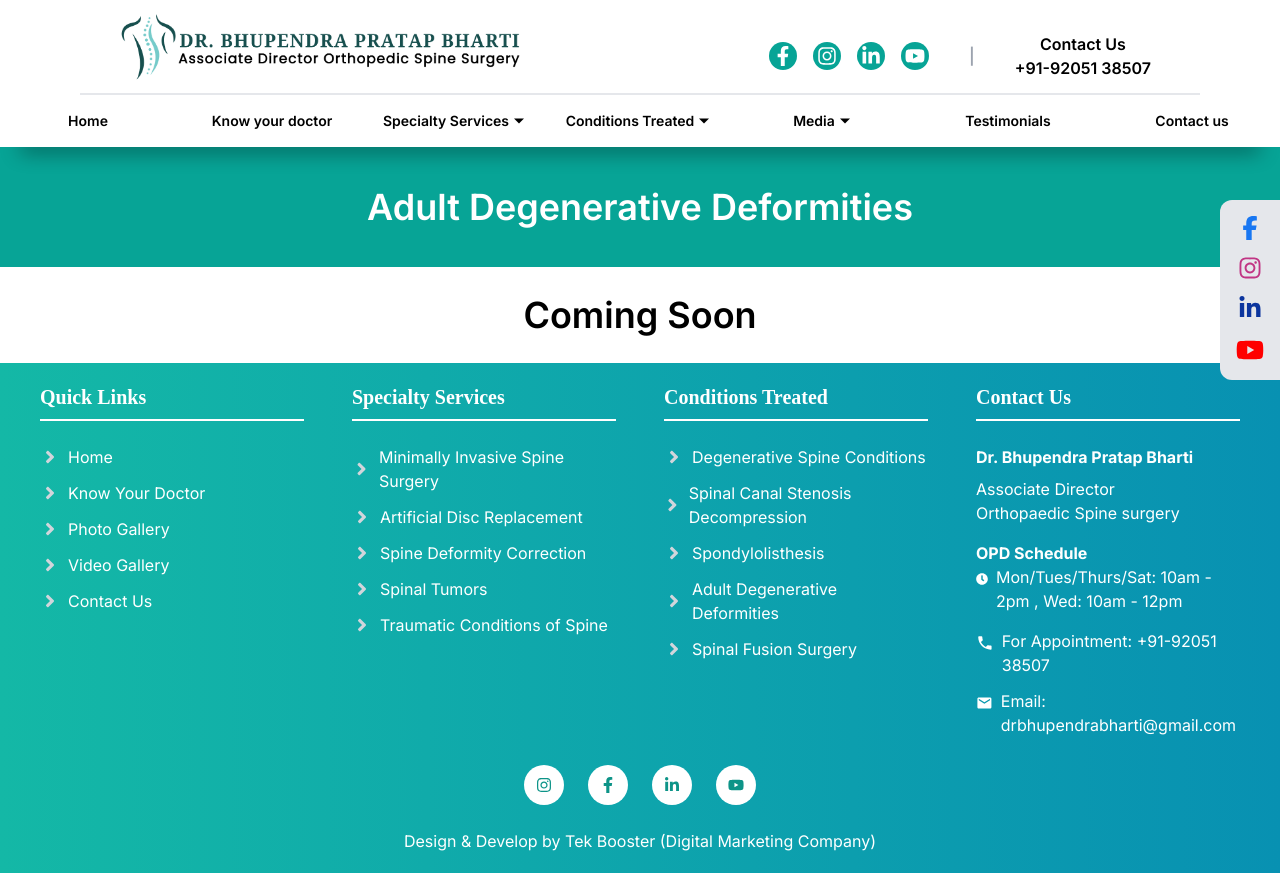
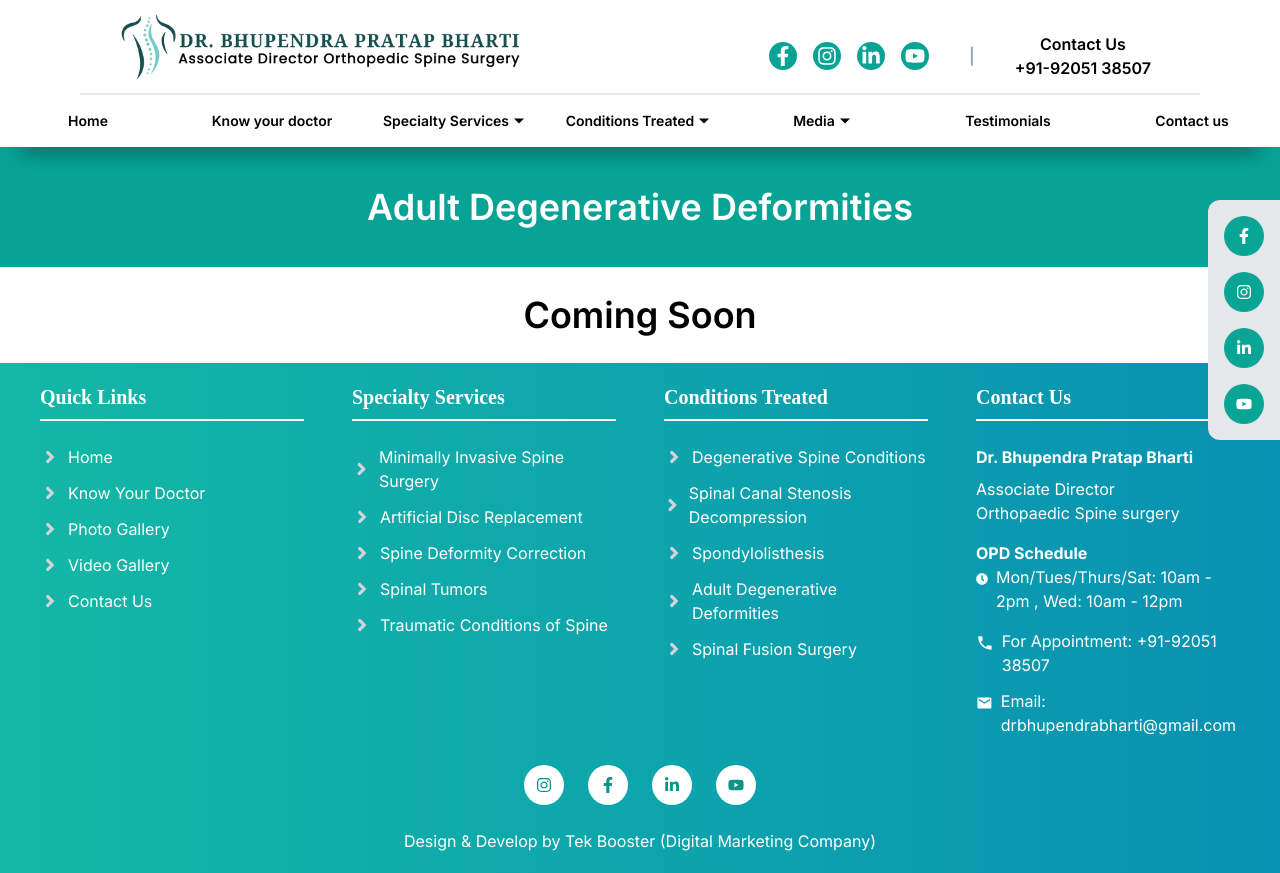
Before and after one commit to AQITPvtLtd/bb, a Next.js app: page /conditions-treated/adult-degenerative-deformities in a window 1280 px wide. Built offline with nearby package versions, Linux system fonts and the light colour scheme.

Commit message:
update sidebar

```diff
--- a/src/components/SocialLinks.jsx
+++ b/src/components/SocialLinks.jsx
@@ -1,65 +1,49 @@
 import React from 'react'
 import Link from 'next/link'
+import { FaInstagram, FaFacebookF, FaLinkedinIn, FaYoutube } from 'react-icons/fa';
 const SocialLinks = () => {
     return (
         <div>
             <div className="hidden sm:flex gap-4 fixed top-0 mt-[200px] right-0 flex-col justify-center items-center p-4 bg-gray-200 z-40 rounded-l-xl">
                 {/* facebook */}
-                <div className="group relative w-max transition-transform duration-500 hover:scale-125">
+                <div className="group text-white relative w-max cursor-pointer transition-transform duration-500 bg-[#08a494] hover:bg-[#06695F] rounded-full p-3 hover:scale-125">
                     <Link
                         href="https://www.facebook.com/profile.php?id=100066588493905"
                         role="button"
                         target="_blank"
                     >
-                        <span className="[&>svg]:h-6 [&>svg]:w-6 [&>svg]:fill-[#1877f2]">
-                            <svg xmlns="http://www.w3.org/2000/svg" viewBox="0 0 320 512">
-                                <path d="M80 299.3V512H196V299.3h86.5l18-97.8H196V166.9c0-51.7 20.3-71.5 72.7-71.5c16.3 0 29.4 .4 37 1.2V7.9C291.4 4 256.4 0 236.2 0C129.3 0 80 50.5 80 159.4v42.1H14v97.8H80z" />
-                            </svg>
-                        </span>
+                        <FaFacebookF />
                     </Link>
                 </div>
                 {/* Instagram */}
-                <div className="group relative w-max transition-transform duration-500 hover:scale-125">
+                <div className="group text-white relative w-max cursor-pointer transition-transform duration-500 bg-[#08a494] hover:bg-[#06695F] rounded-full p-3 hover:scale-125">
                     <Link
                         href="https://www.instagram.com/drbhupendrabharti/?hl=en"
                         role="button"
                         target="_blank"
                     >
-                        <span className="[&>svg]:h-6 [&>svg]:w-6 [&>svg]:fill-[#c13584]">
-                            <svg xmlns="http://www.w3.org/2000/svg" viewBox="0 0 448 512">
-                                <path d="M224.1 141c-63.6 0-114.9 51.3-114.9 114.9s51.3 114.9 114.9 114.9S339 319.5 339 255.9 287.7 141 224.1 141zm0 189.6c-41.1 0-74.7-33.5-74.7-74.7s33.5-74.7 74.7-74.7 74.7 33.5 74.7 74.7-33.6 74.7-74.7 74.7zm146.4-194.3c0 14.9-12 26.8-26.8 26.8-14.9 0-26.8-12-26.8-26.8s12-26.8 26.8-26.8 26.8 12 26.8 26.8zm76.1 27.2c-1.7-35.9-9.9-67.7-36.2-93.9-26.2-26.2-58-34.4-93.9-36.2-37-2.1-147.9-2.1-184.9 0-35.8 1.7-67.6 9.9-93.9 36.1s-34.4 58-36.2 93.9c-2.1 37-2.1 147.9 0 184.9 1.7 35.9 9.9 67.7 36.2 93.9s58 34.4 93.9 36.2c37 2.1 147.9 2.1 184.9 0 35.9-1.7 67.7-9.9 93.9-36.2 26.2-26.2 34.4-58 36.2-93.9 2.1-37 2.1-147.8 0-184.8zM398.8 388c-7.8 19.6-22.9 34.7-42.6 42.6-29.5 11.7-99.5 9-132.1 9s-102.7 2.6-132.1-9c-19.6-7.8-34.7-22.9-42.6-42.6-11.7-29.5-9-99.5-9-132.1s-2.6-102.7 9-132.1c7.8-19.6 22.9-34.7 42.6-42.6 29.5-11.7 99.5-9 132.1-9s102.7-2.6 132.1 9c19.6 7.8 34.7 22.9 42.6 42.6 11.7 29.5 9 99.5 9 132.1s2.7 102.7-9 132.1z" />
-                            </svg>
-                        </span>
+                        <FaInstagram />
                     </Link>
                 </div>
                 {/* LinkedIn */}
-                <div className="group relative w-max transition-transform duration-500 hover:scale-125">
+                <div className="group text-white relative w-max cursor-pointer transition-transform duration-500 bg-[#08a494] hover:bg-[#06695F] rounded-full p-3 hover:scale-125">
                     <Link
                         href="https://www.linkedin.com/company/dr-bhupendra-bharti/"
                         role="button"
                         target="_blank"
                     >
-                        <span className="[&>svg]:h-6 [&>svg]:w-6 [&>svg]:fill-[#0C359E]">
-                            <svg xmlns="http://www.w3.org/2000/svg" viewBox="0 0 448 512">
-                                <path d="M100.28 448H7.4V148.9h92.88zM53.79 108.1C24.09 108.1 0 83.5 0 53.8a53.79 53.79 0 0 1 107.58 0c0 29.7-24.1 54.3-53.79 54.3zM447.9 448h-92.68V302.4c0-34.7-.7-79.2-48.29-79.2-48.29 0-55.69 37.7-55.69 76.7V448h-92.78V148.9h89.08v40.8h1.3c12.4-23.5 42.69-48.3 87.88-48.3 94 0 111.28 61.9 111.28 142.3V448z" />
-                            </svg>
-                        </span>
+                        <FaLinkedinIn />
                     </Link>
                 </div>
 
                 {/* <!-- Youtube --> */}
-                <div className="group relative w-max transition-transform duration-500 hover:scale-125">
+                <div className="group text-white relative w-max cursor-pointer transition-transform duration-500 bg-[#08a494] hover:bg-[#06695F] rounded-full p-3 hover:scale-125">
                     <Link
                         href="https://www.youtube.com/@shreshtha.spine_1"
                         role="button"
                         target="_blank"
                     >
-                        <span className="[&>svg]:h-7 [&>svg]:w-7 [&>svg]:fill-[#ff0000]">
-                            <svg xmlns="http://www.w3.org/2000/svg" viewBox="0 0 576 512">
-                                {/*     <!--!Font Awesome Free 6.5.1 by @fontawesome - https://fontawesome.com License - https://fontawesome.com/license/free Copyright 2024 Fonticons, Inc. --> */}
-                                <path d="M549.7 124.1c-6.3-23.7-24.8-42.3-48.3-48.6C458.8 64 288 64 288 64S117.2 64 74.6 75.5c-23.5 6.3-42 24.9-48.3 48.6-11.4 42.9-11.4 132.3-11.4 132.3s0 89.4 11.4 132.3c6.3 23.7 24.8 41.5 48.3 47.8C117.2 448 288 448 288 448s170.8 0 213.4-11.5c23.5-6.3 42-24.2 48.3-47.8 11.4-42.9 11.4-132.3 11.4-132.3s0-89.4-11.4-132.3zm-317.5 213.5V175.2l142.7 81.2-142.7 81.2z" />
-                            </svg>
-                        </span>
+                        <FaYoutube />
                     </Link>
                 </div>
 
```
